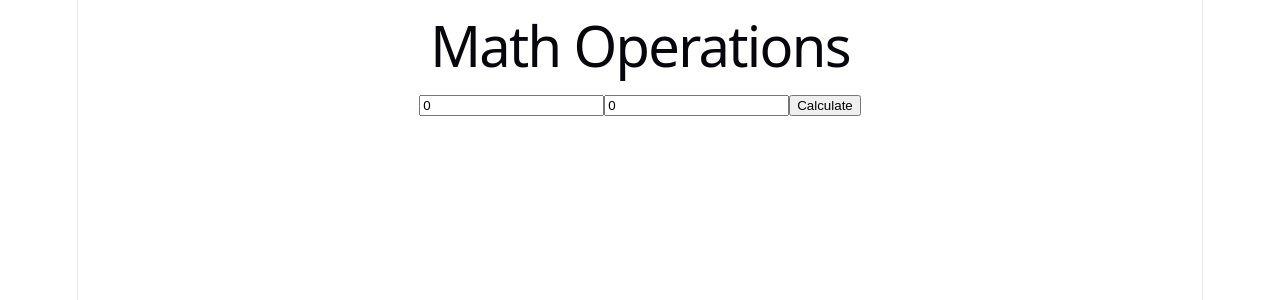
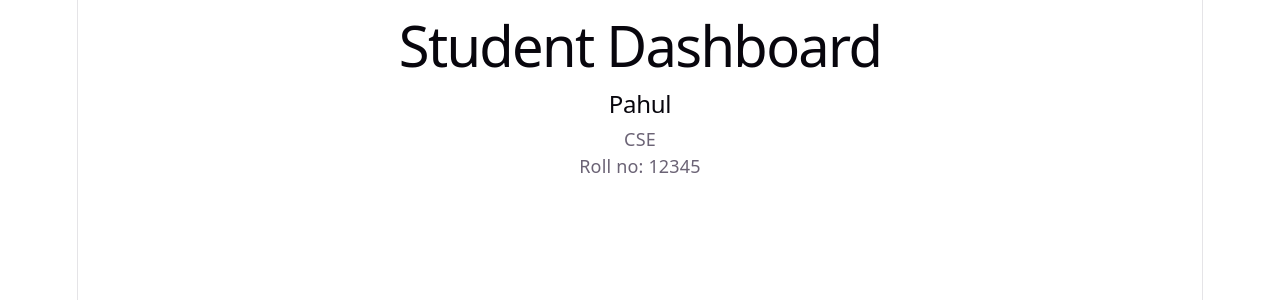
Before and after one commit to pahulmeet-singh/INT252, a React (Vite) app in the folder reactet/: page / in a window 1280 px wide. Shown: the top 300 px of the page. Built offline with nearby package versions, Linux system fonts and the light colour scheme.

Commit message:
studentcard updated

```diff
--- a/reactet/src/App.jsx
+++ b/reactet/src/App.jsx
@@ -108,53 +108,67 @@
 
 
 // same as above but now using a button for the user to click and display the results in JSX on the webpage
-import { useState } from 'react';
-import Welcome from'./Welcome'
-import Activity1 from './Activity1'
+// import { useState } from 'react';
+// import Welcome from'./Welcome'
+// import Activity1 from './Activity1'
 
+// function App() {
+//   const [num1, setNum1] = useState(0);
+//   const [num2, setNum2] = useState(0);
+//   const [sum, setSum] = useState(null);
+//   const [product, setProduct] = useState(null);
+//   const [showResults, setShowResults] = useState(false);
+
+//   const handleCalculate = () => {
+//     setSum(Number(num1) + Number(num2));
+//     setProduct(Number(num1) * Number(num2));
+//     setShowResults(true);
+//   };
+
+//   return (
+//     <>
+//     <div>
+//       <h1>Math Operations</h1>
+
+//       <input
+//         type="number"
+//         value={num1}
+//         onChange={(e) => setNum1(e.target.value)}
+//         placeholder="Enter first number"
+//       />
+
+//       <input
+//         type="number"
+//         value={num2}
+//         onChange={(e) => setNum2(e.target.value)}
+//         placeholder="Enter second number"
+//       />
+
+//       <button onClick={handleCalculate}>Calculate</button>
+
+//       {showResults && (
+//         <div>
+//           <p>Sum: {sum}</p>
+//           <p>Product: {product}</p>
+//         </div>
+//       )}
+//     </div>
+//     </>
+//   );
+// }
+
+// export default App;
+
+
+
+import StudentCard from './StudentCard';
 function App() {
-  const [num1, setNum1] = useState(0);
-  const [num2, setNum2] = useState(0);
-  const [sum, setSum] = useState(null);
-  const [product, setProduct] = useState(null);
-  const [showResults, setShowResults] = useState(false);
+  return (
+    <div>
+      <h1>Student Dashboard</h1>
+      <StudentCard />
 
-  const handleCalculate = () => {
-    setSum(Number(num1) + Number(num2));
-    setProduct(Number(num1) * Number(num2));
-    setShowResults(true);
-  };
-
-  return (
-    <>
-    <div>
-      <h1>Math Operations</h1>
-
-      <input
-        type="number"
-        value={num1}
-        onChange={(e) => setNum1(e.target.value)}
-        placeholder="Enter first number"
-      />
-
-      <input
-        type="number"
-        value={num2}
-        onChange={(e) => setNum2(e.target.value)}
-        placeholder="Enter second number"
-      />
-
-      <button onClick={handleCalculate}>Calculate</button>
-
-      {showResults && (
-        <div>
-          <p>Sum: {sum}</p>
-          <p>Product: {product}</p>
-        </div>
-      )}
     </div>
-    </>
-  );
+  )
 }
-
 export default App;
--- /dev/null
+++ b/reactet/src/StudentCard.jsx
@@ -0,0 +1,12 @@
+function StudentCard() {
+  return (
+    <>
+    <div>
+      <h2> Pahul</h2>
+      <p> CSE </p>
+      <p> Roll no: 12345</p>
+    </div>
+    </>
+  )
+}
+export default StudentCard;
```
